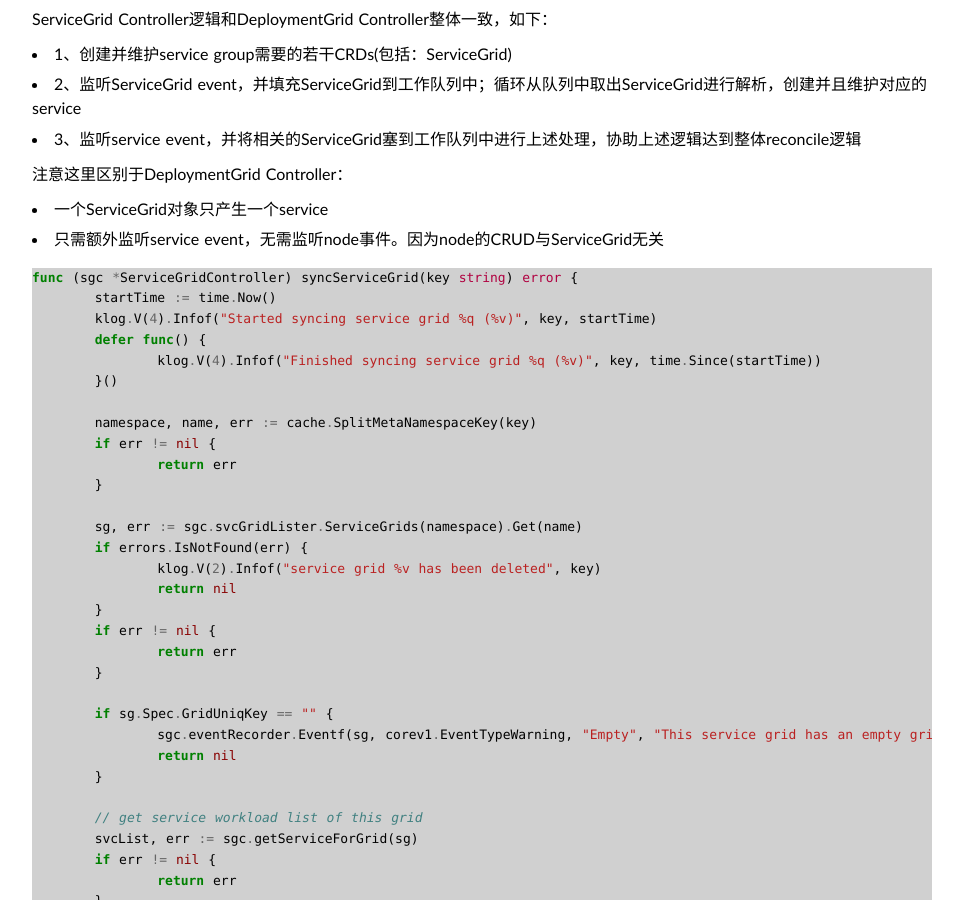
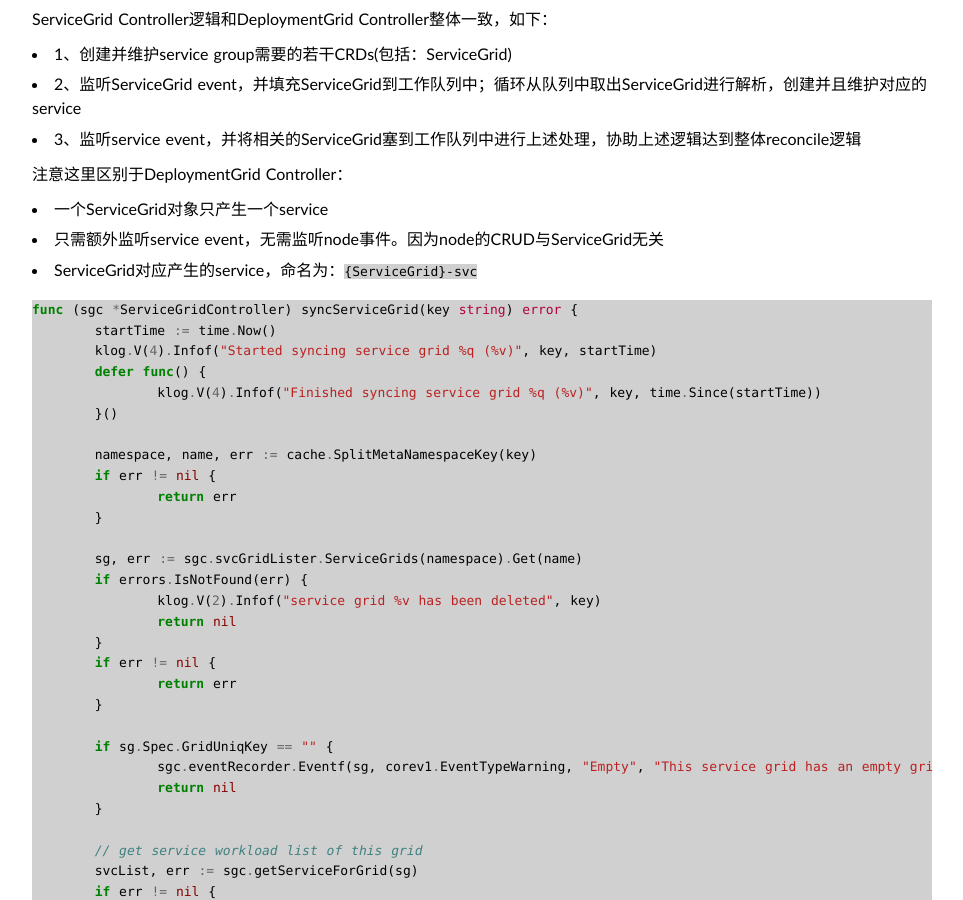
Before and after one commit to duyanghao/duyanghao.github.io, a Jekyll site: the page built from _posts/2021-3-4-superedge-application-grid-wrapper.md, in a window 1280 px wide and 900 px high, scrolled down 2636 px. Shown: the whole window, without its empty margins (158-1121 px from the left). Built offline with Jekyll 4.4.1, drawn with Linux system fonts in a browser that asks for light colours; some web fonts are replaced; comment, search, counter and statistics services are not loaded.

Commit message:
update superedge intros
Signed-off-by: duyanghao <1294057873@qq.com>

````diff
--- a/_posts/2021-3-4-superedge-application-grid-wrapper.md
+++ b/_posts/2021-3-4-superedge-application-grid-wrapper.md
@@ -135,6 +135,7 @@ ServiceGrid Controller逻辑和DeploymentGrid Controller整体一致，如下：
 
 * 一个ServiceGrid对象只产生一个service
 * 只需额外监听service event，无需监听node事件。因为node的CRUD与ServiceGrid无关
+* ServiceGrid对应产生的service，命名为：`{ServiceGrid}-svc`
 
 ```go
 func (sgc *ServiceGridController) syncServiceGrid(key string) error {
````
